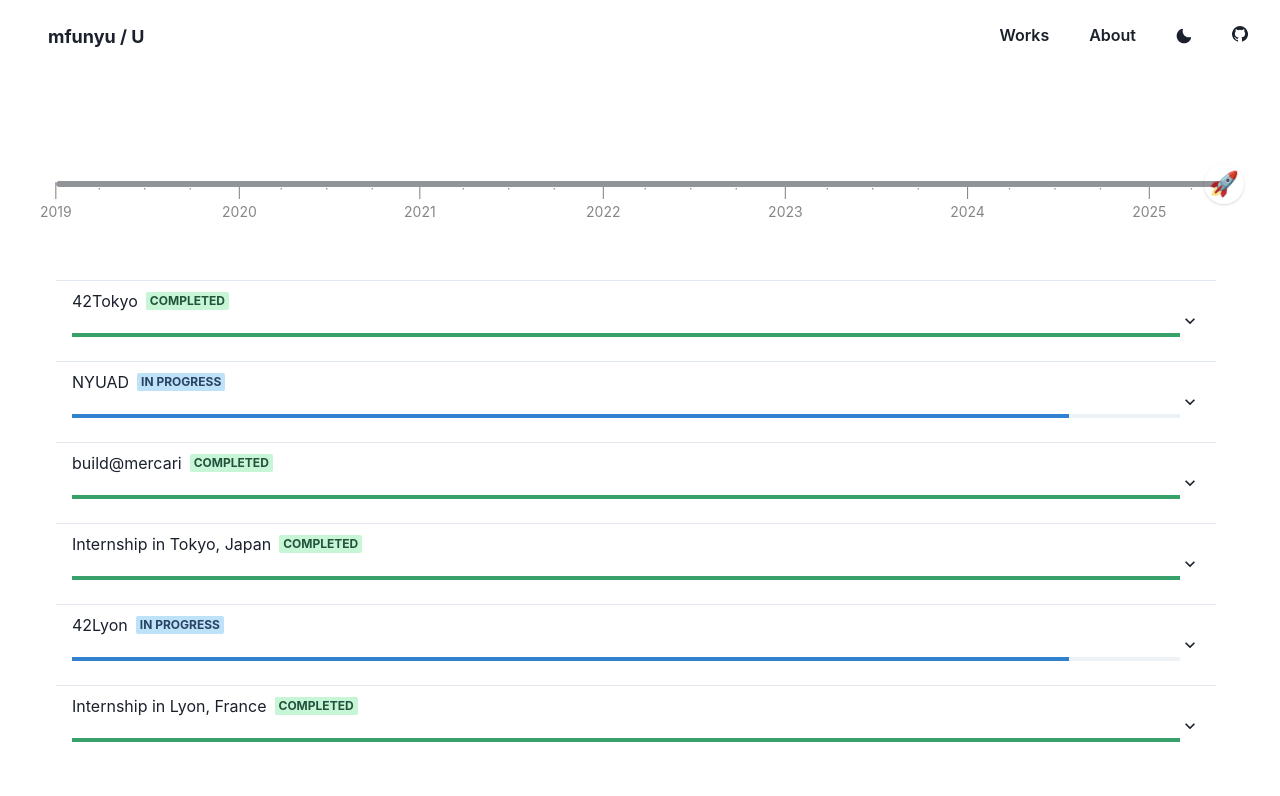
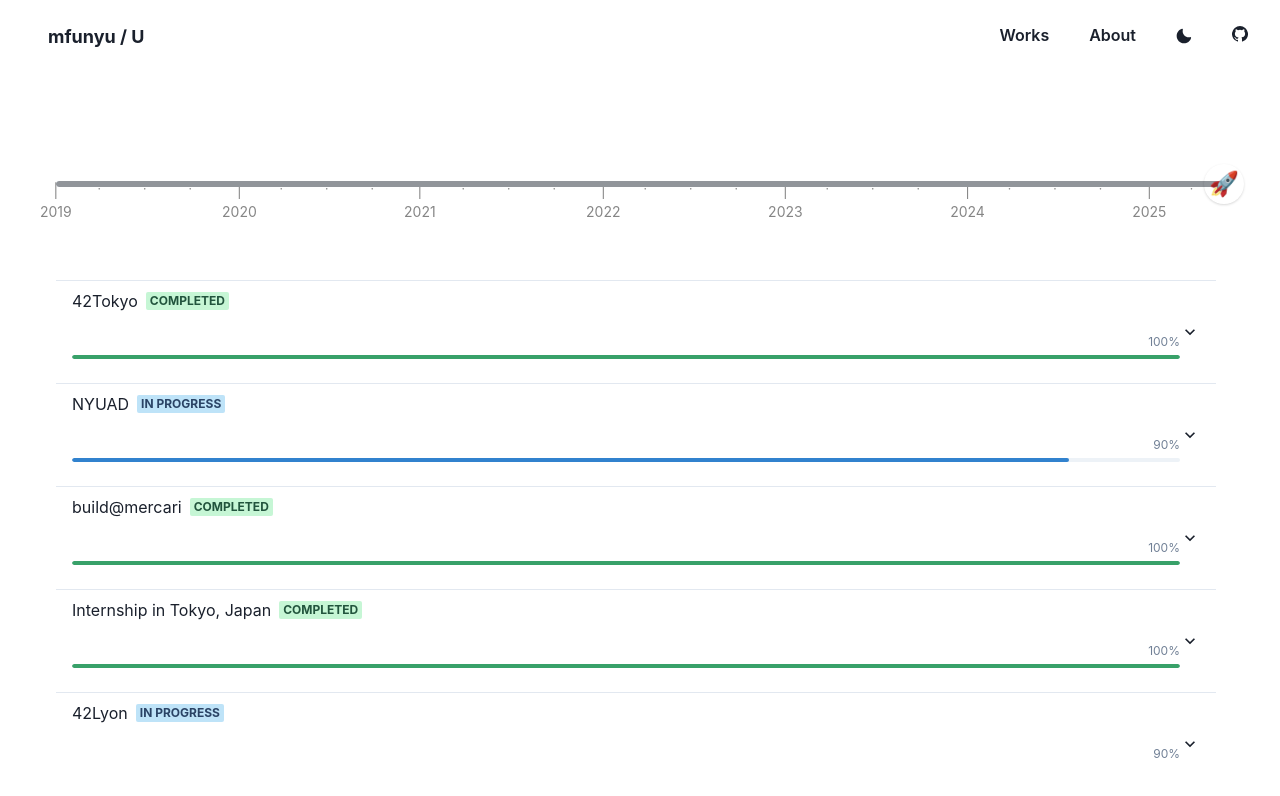
Before and after one commit to mfunyu/mfunyu.github.io, a Next.js app: page /about in a window 1280 px wide. Shown: the top 796 px of the page. Built offline with nearby package versions, Linux system fonts and the light colour scheme.

Commit message:
feat(history): progress bar ui

```diff
--- a/src/components/history.tsx
+++ b/src/components/history.tsx
@@ -5,6 +5,7 @@
   AccordionItem,
   AccordionPanel,
   Box,
+  Flex,
   Progress,
   Stack,
   Text,
@@ -39,11 +40,16 @@
                 </Stack>
               </Box>
               <Box pb={4} flex="1" textAlign="left">
+                <Flex justify="space-between" align="center" mb={1}>
+                  <Box />
+                  <Text fontSize="xs" color="gray.500">{progress}%</Text>
+                </Flex>
                 <Progress
                   size="xs"
                   value={progress}
                   isAnimated
                   colorScheme={isCompleted ? "green" : "blue"}
+                  borderRadius="full"
                 />
               </Box>
             </Stack>
```
